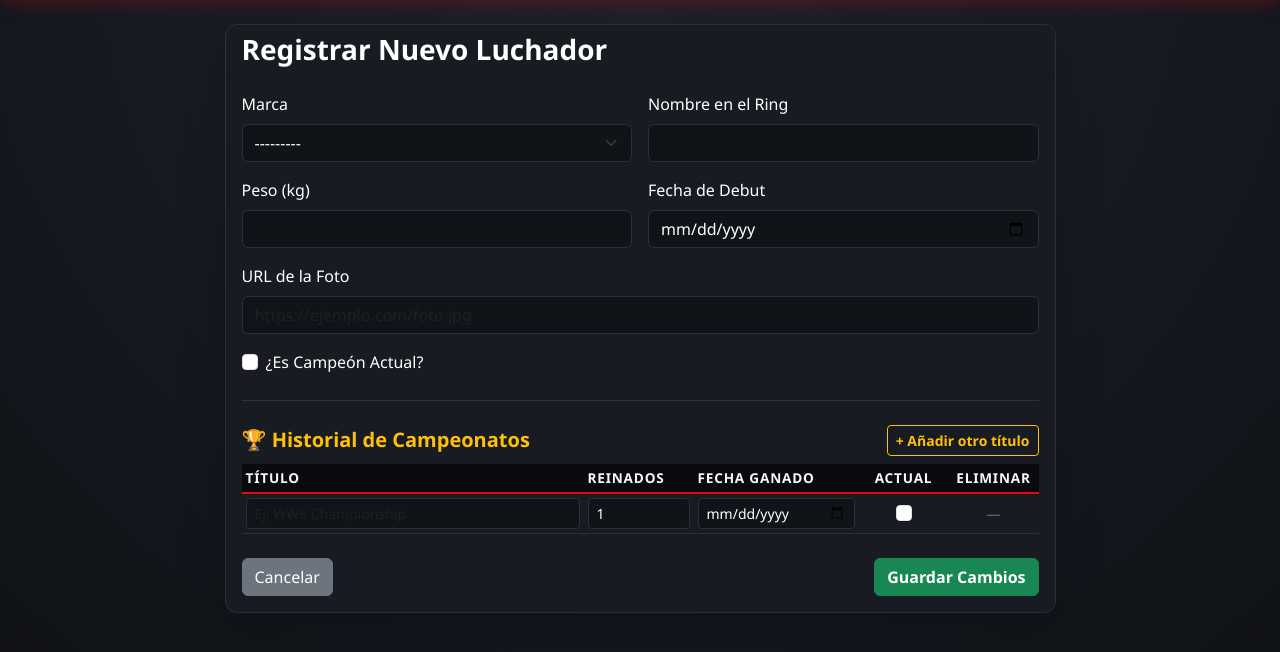
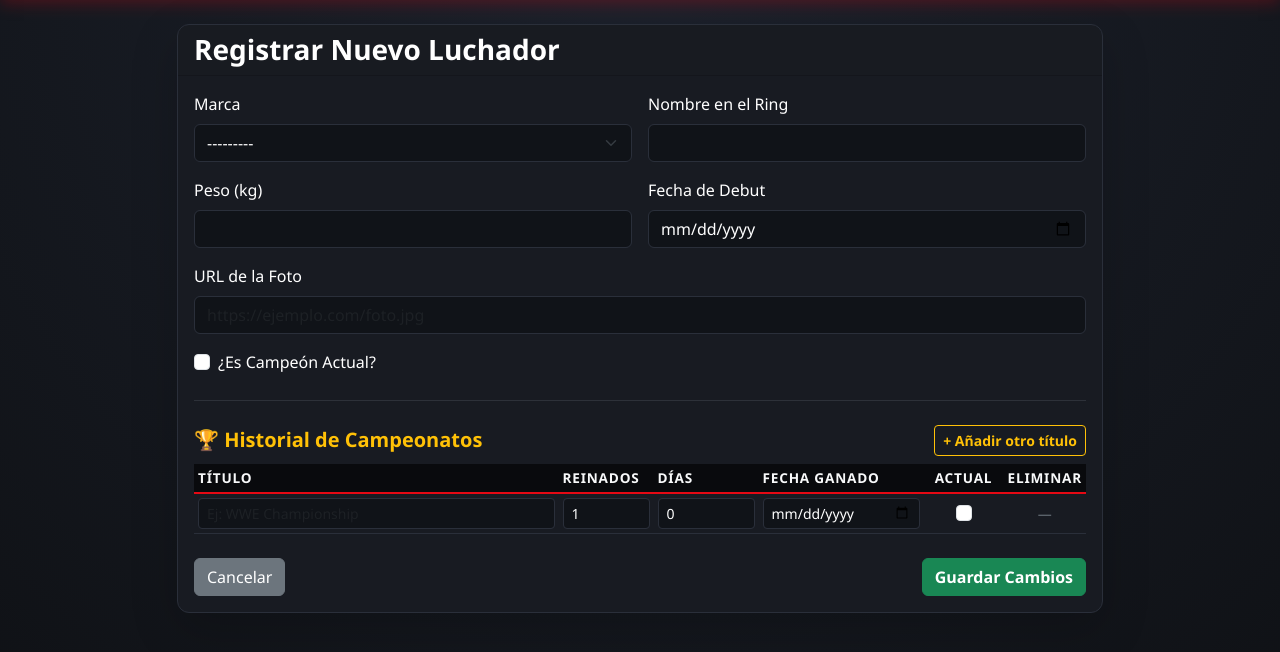
Before and after one commit to genoz999/eva3, a Django app: page /nuevo/ in a window 1280 px wide. Shown: the part 59-711 px from the top of the page. Run offline with Django 5.2, Linux system fonts and the light colour scheme; a user stored in the database is signed in; data comes from the database, SQL or seed files in the repository.

Commit message:
Agrega campo dias_reinado en Campeonatos y actualiza vistas de edición y detalle

```diff
--- a/luchadores/forms.py
+++ b/luchadores/forms.py
@@ -20,12 +20,13 @@ class LuchadorForm(forms.ModelForm):
 CampeonatoFormSet = inlineformset_factory(
     Luchador,
     Campeonato,
-    fields=['titulo', 'reinados', 'fecha_ganado', 'es_actual'],
+    fields=['titulo', 'reinados', 'dias_reinado', 'fecha_ganado', 'es_actual'],
     extra=1,
     can_delete=True,
     widgets={
         'titulo': forms.TextInput(attrs={'class': 'form-control form-control-sm', 'placeholder': 'Ej: WWE Championship'}),
         'reinados': forms.NumberInput(attrs={'class': 'form-control form-control-sm', 'min': 1}),
+        'dias_reinado': forms.NumberInput(attrs={'class': 'form-control form-control-sm', 'min': 0}),
         'fecha_ganado': forms.DateInput(attrs={'class': 'form-control form-control-sm', 'type': 'date'}),
         'es_actual': forms.CheckboxInput(attrs={'class': 'form-check-input'}),
     }
--- a/luchadores/models.py
+++ b/luchadores/models.py
@@ -32,6 +32,7 @@ class Campeonato(models.Model):
     titulo = models.CharField(max_length=120, verbose_name="Nombre del Título")
     fecha_ganado = models.DateField(verbose_name="Fecha en que lo ganó")
     reinados = models.PositiveIntegerField(default=1, verbose_name="N° de Reinados")
+    dias_reinado = models.PositiveIntegerField(default=0, verbose_name="Días de Reinado")
     es_actual = models.BooleanField(default=False, verbose_name="¿Lo posee actualmente?")
 
     class Meta:
--- a/luchadores/templates/luchadores/luchador_form.html
+++ b/luchadores/templates/luchadores/luchador_form.html
@@ -4,7 +4,7 @@
 
 {% block content %}
 <div class="row justify-content-center">
-    <div class="col-md-9">
+    <div class="col-md-10">
         <div class="card card-wwe shadow-lg">
             <div class="card-header">
                 <h3 class="mb-0 fw-bold text-white">
@@ -66,6 +66,7 @@
 
                     <hr class="border-secondary my-4">
 
+                    <!-- Sección de Campeonatos (FormSet) -->
                     <div class="d-flex justify-content-between align-items-center mb-2">
                         <h5 class="fw-bold text-warning mb-0">🏆 Historial de Campeonatos</h5>
                         <button type="button" id="add-campeonato" class="btn btn-sm btn-outline-warning fw-semibold">
@@ -80,10 +81,11 @@
                             <thead>
                                 <tr>
                                     <th>Título</th>
-                                    <th style="width: 110px;">Reinados</th>
+                                    <th style="width: 95px;">Reinados</th>
+                                    <th style="width: 105px;">Días</th>
                                     <th style="width: 165px;">Fecha Ganado</th>
-                                    <th class="text-center" style="width: 90px;">Actual</th>
-                                    <th class="text-center" style="width: 90px;">Eliminar</th>
+                                    <th class="text-center" style="width: 80px;">Actual</th>
+                                    <th class="text-center" style="width: 80px;">Eliminar</th>
                                 </tr>
                             </thead>
                             <tbody id="campeonatos-tbody">
@@ -97,6 +99,10 @@
                                     <td>
                                         {{ subform.reinados }}
                                         {% if subform.reinados.errors %}<div class="text-danger small">{{ subform.reinados.errors }}</div>{% endif %}
+                                    </td>
+                                    <td>
+                                        {{ subform.dias_reinado }}
+                                        {% if subform.dias_reinado.errors %}<div class="text-danger small">{{ subform.dias_reinado.errors }}</div>{% endif %}
                                     </td>
                                     <td>
                                         {{ subform.fecha_ganado }}
@@ -147,8 +153,10 @@ document.addEventListener('DOMContentLoaded', function() {
             newRow.querySelectorAll('input').forEach(input => {
                 if (input.type === 'checkbox') {
                     input.checked = false;
-                } else if (input.type === 'number') {
+                } else if (input.name && input.name.includes('reinados')) {
                     input.value = '1';
+                } else if (input.name && input.name.includes('dias_reinado')) {
+                    input.value = '0';
                 } else {
                     input.value = '';
                 }
```
Also changed, not shown: luchadores/migrations/0004_campeonato_dias_reinado.py (added).
